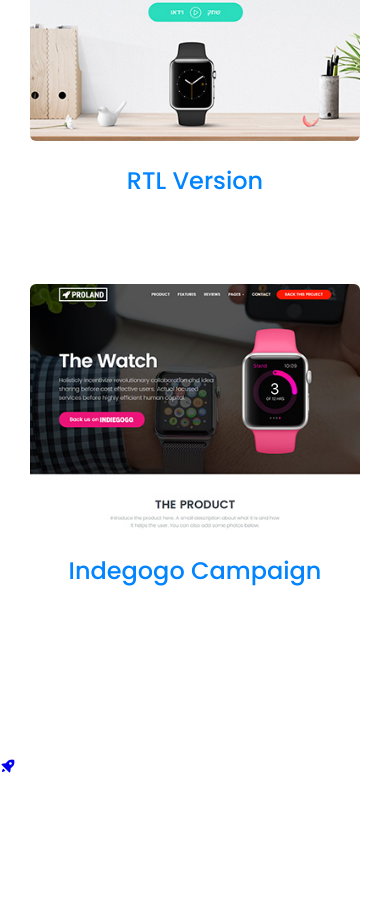
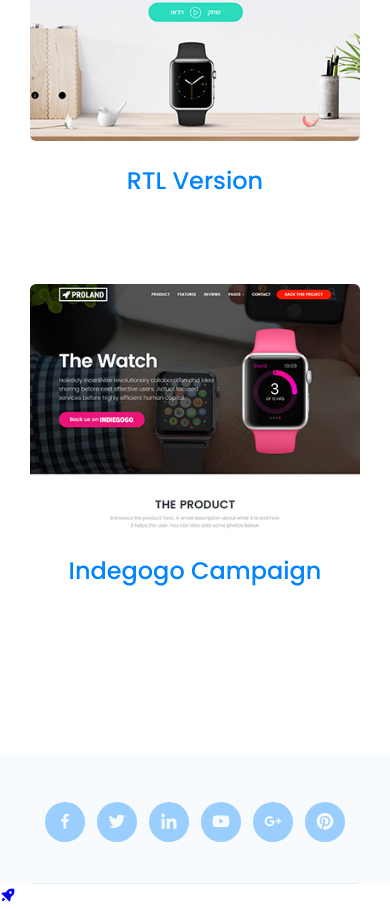
Before and after one commit to cecortes/landingPages, a website: page src/html/index.html in a window 390 px wide. Shown: the part 2857-3766 px from the top of the page. Before the commit the page ends 3637 px from the top, so only its background shows below. Drawn offline with nearby package versions, Linux system fonts and the light colour scheme.

Commit message:
Footer section responsive and content done, still missing animations

```diff
--- a/src/css/index.style.css
+++ b/src/css/index.style.css
@@ -11,6 +11,7 @@
   --color-blue: #0084ff;
   --color-blue-light: #99ceff;
   --color-gray: #969da3;
+  --color-white: #f8fbfd;
   --color-orange: #ff6622;
   --color-hover: #333;
 }
@@ -207,6 +208,56 @@ body {
   text-align: center;
 }
 
+/** Footer **/
+.footer__container {
+  display: flex;
+  /* flex-wrap: wrap; */
+  flex-direction: column;
+  justify-content: center;
+  align-items: center;
+  width: 100%;
+  margin: 80px auto 0;
+  padding: 0 15px;
+  background-color: var(--color-white);
+  text-align: center;
+}
+
+.footer_links {
+  display: flex;
+  justify-content: space-evenly;
+  align-items: center;
+  width: 90%;
+  max-width: 338px;
+  height: 128px;
+  padding: 43px 0 36px;
+}
+
+.footer_link {
+  width: 40px;
+  height: 40px;
+  text-decoration: none;
+  background-color: var(--color-blue-light);
+  color: var(--color-white);
+  border-radius: 50%;
+  transition: all 0.5s ease-in-out;
+}
+
+.footer_link:hover {
+  background-color: var(--color-hover);
+}
+
+.footer_link i {
+  font-size: 20px;
+  line-height: 38px;
+}
+
+.footer_sep {
+  width: 90%;
+  max-width: 1200px;
+  height: 1px;
+  background-color: var(--color-border);
+}
+
 /** Small Screens **/
 @media screen and (min-width: 460px) {
   .btn-sec {
@@ -219,6 +270,21 @@ body {
 
   .card {
     max-width: 390px;
+  }
+
+  .footer_links {
+    max-width: 363px;
+  }
+
+  .footer_link {
+    width: 48px;
+    height: 48px;
+    border-radius: 100%;
+  }
+
+  .footer_link i {
+    font-size: 24px;
+    line-height: 46px;
   }
 }
 
--- a/src/html/index.html
+++ b/src/html/index.html
@@ -173,7 +173,40 @@
     <!-- Social Links -->
     <div class="footer_links">
 
+      <!-- Facebook -->
+      <a href="#" target="_blank" class="footer_link">
+        <i class='bx bxl-facebook'></i>
+      </a>
+
+      <!-- Twitter -->
+      <a href="#" target="_blank" class="footer_link">
+        <i class='bx bxl-twitter'></i>
+      </a>
+
+      <!-- Linkedin -->
+      <a href="#" target="_blank" class="footer_link">
+        <i class='bx bxl-linkedin'></i>
+      </a>
+
+      <!-- You Tube -->
+      <a href="#" target="_blank" class="footer_link">
+        <i class='bx bxl-youtube'></i>
+      </a>
+
+      <!-- Google + -->
+      <a href="#" target="_blank" class="footer_link">
+        <i class='bx bxl-google-plus'></i>
+      </a>
+
+      <!-- Pinterest -->
+      <a href="#" target="_blank" class="footer_link">
+        <i class='bx bxl-pinterest'></i>
+      </a>
+
     </div>
+
+    <!-- Empty Element -->
+    <div class="footer_sep"></div>
 
     <!-- Footer Menu -->
     <div class="footer_menu">
```
